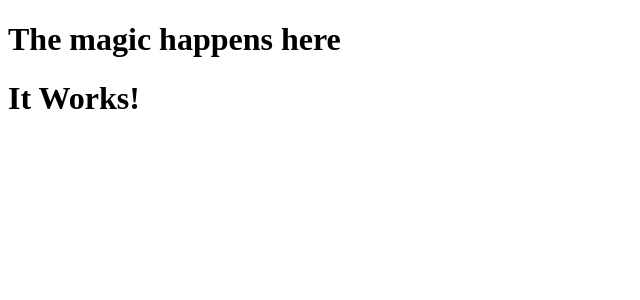
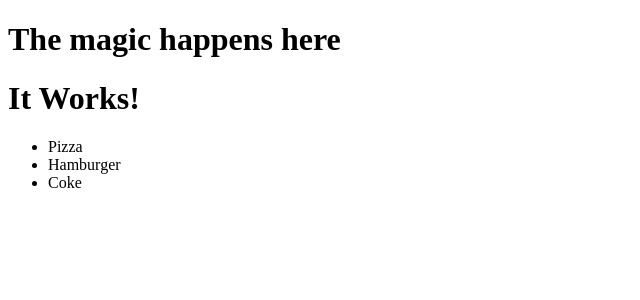
Before and after one commit to wakeupgrumpy/H2021Webapplikasjoner, a React (Create React App) app in the folder 5-Intro-React/: page / in a window 1280 px wide. Shown: the top 300 px of the page, without its empty margins (0-640 px from the left). Built offline with nearby package versions, Linux system fonts and the light colour scheme.

Commit message:
Added food list to app.js

```diff
--- a/5-Intro-React/src/App.js
+++ b/5-Intro-React/src/App.js
@@ -4,10 +4,17 @@ import './styles.scss';
 
 const App = () => {
 
+  const food = ['Pizza', 'Hamburger', 'Coke'];
+
   return (
     <>
       <h1>The magic happens here</h1>
-      <MyComponent title={'It Works!'}/>
+      <MyComponent title={'It Works!'} />
+      <ul>
+        {food.map(e =>
+          <li key={e}>{e}</li>
+        )}
+      </ul>
     </>
   );
 }
```
